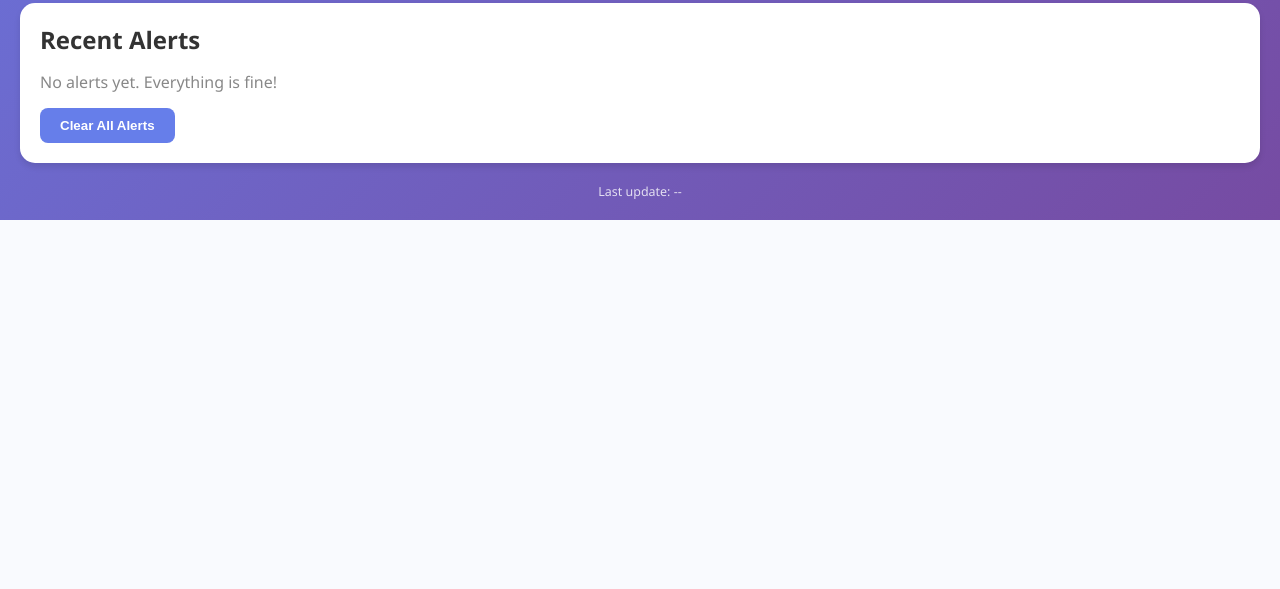
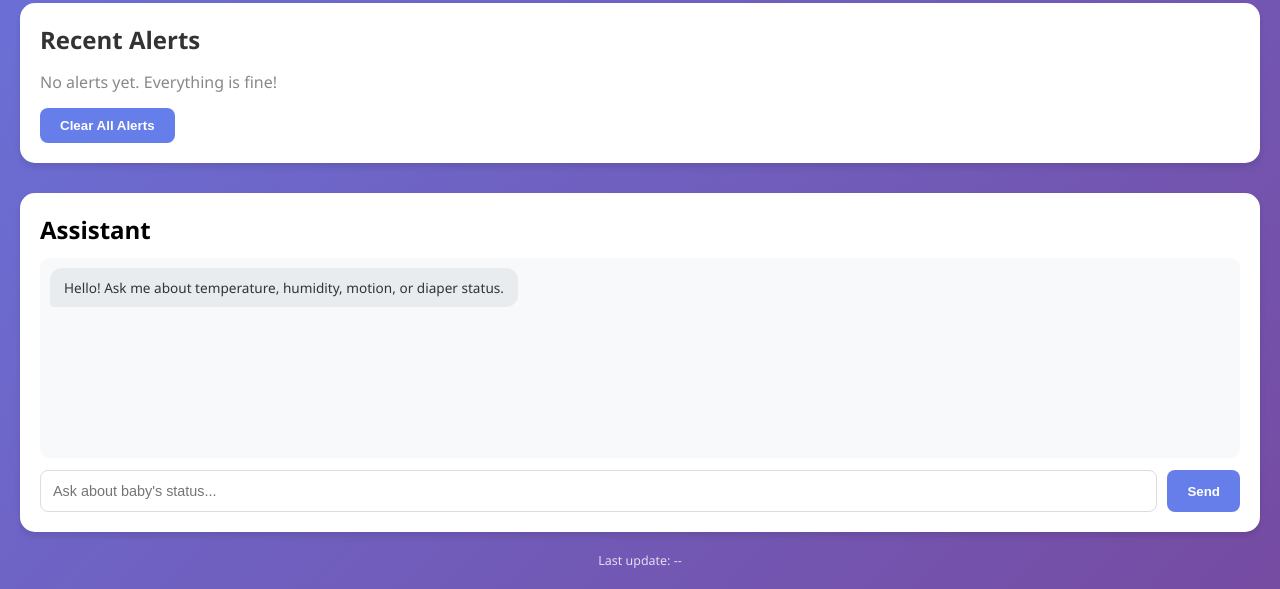
Before and after one commit to charleskasuba/BABY-MONITORING-SYSTEM, a Flask app: page / in a window 1280 px wide. Shown: the part 755-1344 px from the top of the page. Before the commit the page ends 975 px from the top, so only its background shows below. Run offline with Flask 3, Linux system fonts and the light colour scheme; data that the repository does not hold is empty; some libraries are stand-ins or nearby versions.

Commit message:
Add chatbot assistant, fix Pi camera noise, fix wetness logic

```diff
--- a/app.py
+++ b/app.py
@@ -488,6 +488,85 @@ def api_ingest():
 
 
 # ---------------------------------------------------------------------------
+# Chatbot / assistant endpoint
+# ---------------------------------------------------------------------------
+CHAT_REPLIES = {
+    "temperature": "The current temperature is {temp}°C. The safe range is {tmin}–{tmax}°C.",
+    "humidity": "The current humidity is {hum}%. The safe range is {hmin}–{hmax}%.",
+    "motion": "Baby is currently **{motion}**.",
+    "diaper": "Diaper is **{diaper}**.",
+}
+
+@app.route("/api/chat", methods=["POST"])
+def api_chat():
+    data = request.get_json(silent=True) or {}
+    msg = (data.get("message") or "").lower().strip()
+    d = current_data
+
+    temp = d.get("temperature") or "--"
+    hum = d.get("humidity") or "--"
+    tmin = os.getenv("TEMP_MIN", "20")
+    tmax = os.getenv("TEMP_MAX", "25")
+    hmin = os.getenv("HUMIDITY_MIN", "40")
+    hmax = os.getenv("HUMIDITY_MAX", "60")
+    motion_str = "moving" if d.get("motion") else "quiet/sleeping"
+    diaper_str = "wet — needs changing" if d.get("wetness") else "dry"
+
+    if any(w in msg for w in ["temp", "hot", "cold", "warm"]):
+        reply = f"The current temperature is {temp}°C. Safe range is {tmin}–{tmax}°C."
+        if temp != "--":
+            if temp < float(tmin):
+                reply += " It's **below** the minimum — consider warming the room."
+            elif temp > float(tmax):
+                reply += " It's **above** the maximum — consider cooling the room."
+            else:
+                reply += " This is within the normal range."
+    elif any(w in msg for w in ["humid", "moist", "dry"]):
+        reply = f"The current humidity is {hum}%. Safe range is {hmin}–{hmax}%."
+        if hum != "--":
+            if hum < float(hmin):
+                reply += " It's **below** the minimum — consider using a humidifier."
+            elif hum > float(hmax):
+                reply += " It's **above** the maximum — consider using a dehumidifier."
+            else:
+                reply += " This is within the normal range."
+    elif any(w in msg for w in ["motion", "move", "moving", "activity", "active"]):
+        reply = f"Baby is currently **{motion_str}**."
+        if d.get("motion"):
+            reply += " Recent motion was detected."
+        else:
+            reply += " No recent motion detected — baby may be sleeping."
+    elif any(w in msg for w in ["diaper", "wet", "wee", "nappy", "change"]):
+        reply = f"Diaper is **{diaper_str}**."
+        if d.get("wetness"):
+            reply += " It's time for a change!"
+        else:
+            reply += " All good, no change needed."
+    elif any(w in msg for w in ["hi", "hello", "hey", "help"]):
+        reply = "Hello! I'm your Baby Monitor assistant. Ask me about **temperature**, **humidity**, **motion**, or **diaper** status."
+    elif any(w in msg for w in ["status", "summary", "all", "overview"]):
+        ab = check_abnormal(temp if temp != "--" else None, hum if hum != "--" else None)
+        flags = []
+        if d.get("motion"):
+            flags.append("motion detected")
+        if d.get("wetness"):
+            flags.append("wet diaper")
+        if ab:
+            flags.append("⚠️ abnormal readings")
+        summary = f"**Temperature:** {temp}°C  |  **Humidity:** {hum}%  |  **Motion:** {motion_str}  |  **Diaper:** {diaper_str}"
+        if flags:
+            summary += f"\n\nNotable: {' · '.join(flags)}"
+        reply = summary
+    else:
+        reply = (
+            "I can answer about: **temperature**, **humidity**, **motion**, **diaper**, "
+            "or say **status** for a full summary. Type **help** for options."
+        )
+
+    return jsonify({"reply": reply})
+
+
+# ---------------------------------------------------------------------------
 # Start background sensor thread
 # ---------------------------------------------------------------------------
 sensor_thread = threading.Thread(target=sensor_loop, daemon=True)
--- a/templates/index.html
+++ b/templates/index.html
@@ -81,6 +81,36 @@
 
         .last-update { text-align: center; color: rgba(255,255,255,0.8); margin-top: 20px; font-size: 0.78rem; }
 
+        /* Chatbot */
+        .chat-section { margin-top: 30px; }
+        .chat-container {
+            background: white; border-radius: 15px; padding: 20px;
+            box-shadow: 0 4px 6px rgba(0,0,0,0.1);
+        }
+        .chat-messages {
+            height: 200px; overflow-y: auto; margin-bottom: 12px;
+            padding: 10px; background: #f8f9fa; border-radius: 10px;
+            display: flex; flex-direction: column; gap: 8px;
+        }
+        .chat-msg {
+            padding: 10px 14px; border-radius: 12px; max-width: 85%;
+            line-height: 1.4; font-size: 0.85rem;
+        }
+        .chat-user { background: #667eea; color: white; align-self: flex-end; border-bottom-right-radius: 4px; }
+        .chat-bot { background: #e9ecef; color: #333; align-self: flex-start; border-bottom-left-radius: 4px; }
+        .chat-bot strong { color: #333; }
+        .chat-input-row { display: flex; gap: 10px; }
+        .chat-input-row input {
+            flex: 1; padding: 12px; border: 1px solid #ddd; border-radius: 8px;
+            font-size: 0.9rem; outline: none;
+        }
+        .chat-input-row input:focus { border-color: #667eea; }
+        .chat-input-row button {
+            padding: 12px 20px; background: #667eea; color: white; border: none;
+            border-radius: 8px; cursor: pointer; font-weight: 600;
+        }
+        .chat-input-row button:hover { background: #5a67d8; }
+
         @media (max-width: 768px) {
             .card-value { font-size: 2rem; }
             .nav h1 { width: 100%; }
@@ -133,6 +163,20 @@
             <h2>Recent Alerts</h2>
             <div id="alerts-list"></div>
             <button class="btn" onclick="clearAlerts()" style="margin-top: 15px;">Clear All Alerts</button>
+        </div>
+
+        <div class="chat-section">
+            <div class="chat-container">
+                <h2 style="margin-bottom:12px;">Assistant</h2>
+                <div class="chat-messages" id="chatMessages">
+                    <div class="chat-msg chat-bot">Hello! Ask me about temperature, humidity, motion, or diaper status.</div>
+                </div>
+                <div class="chat-input-row">
+                    <input type="text" id="chatInput" placeholder="Ask about baby's status..."
+                           onkeydown="if(event.key==='Enter') sendChat()">
+                    <button onclick="sendChat()">Send</button>
+                </div>
+            </div>
         </div>
 
         <div class="last-update">Last update: <span id="last-update">--</span></div>
@@ -241,6 +285,36 @@
 
         socket.on('new_alert', () => { loadAlerts(); });
 
+        async function sendChat() {
+            const input = document.getElementById('chatInput');
+            const msg = input.value.trim();
+            if (!msg) return;
+            input.value = '';
+
+            const msgs = document.getElementById('chatMessages');
+            msgs.innerHTML += `<div class="chat-msg chat-user">${escapeHtml(msg)}</div>`;
+            msgs.scrollTop = msgs.scrollHeight;
+
+            try {
+                const r = await fetch('/api/chat', {
+                    method: 'POST',
+                    headers: {'Content-Type': 'application/json'},
+                    body: JSON.stringify({message: msg})
+                });
+                const data = await r.json();
+                msgs.innerHTML += `<div class="chat-msg chat-bot">${data.reply}</div>`;
+            } catch(e) {
+                msgs.innerHTML += `<div class="chat-msg chat-bot">Sorry, I couldn't reach the server.</div>`;
+            }
+            msgs.scrollTop = msgs.scrollHeight;
+        }
+
+        function escapeHtml(text) {
+            const d = document.createElement('div');
+            d.textContent = text;
+            return d.innerHTML;
+        }
+
         loadHistory();
         loadAlerts();
         setInterval(() => { loadHistory(); loadAlerts(); }, 30000);
```
Also changed, not shown: pi_client.py (+20 -50 lines).
